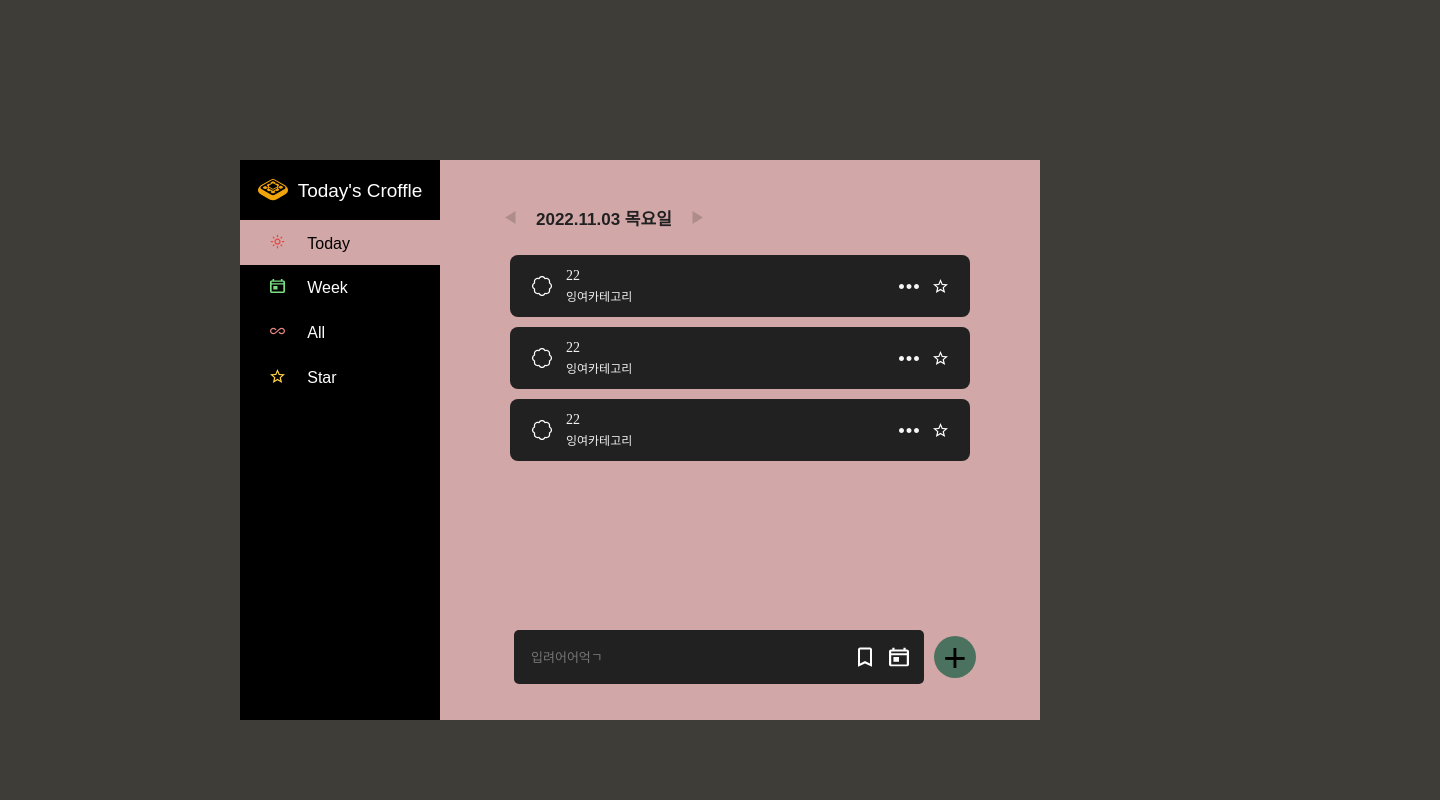
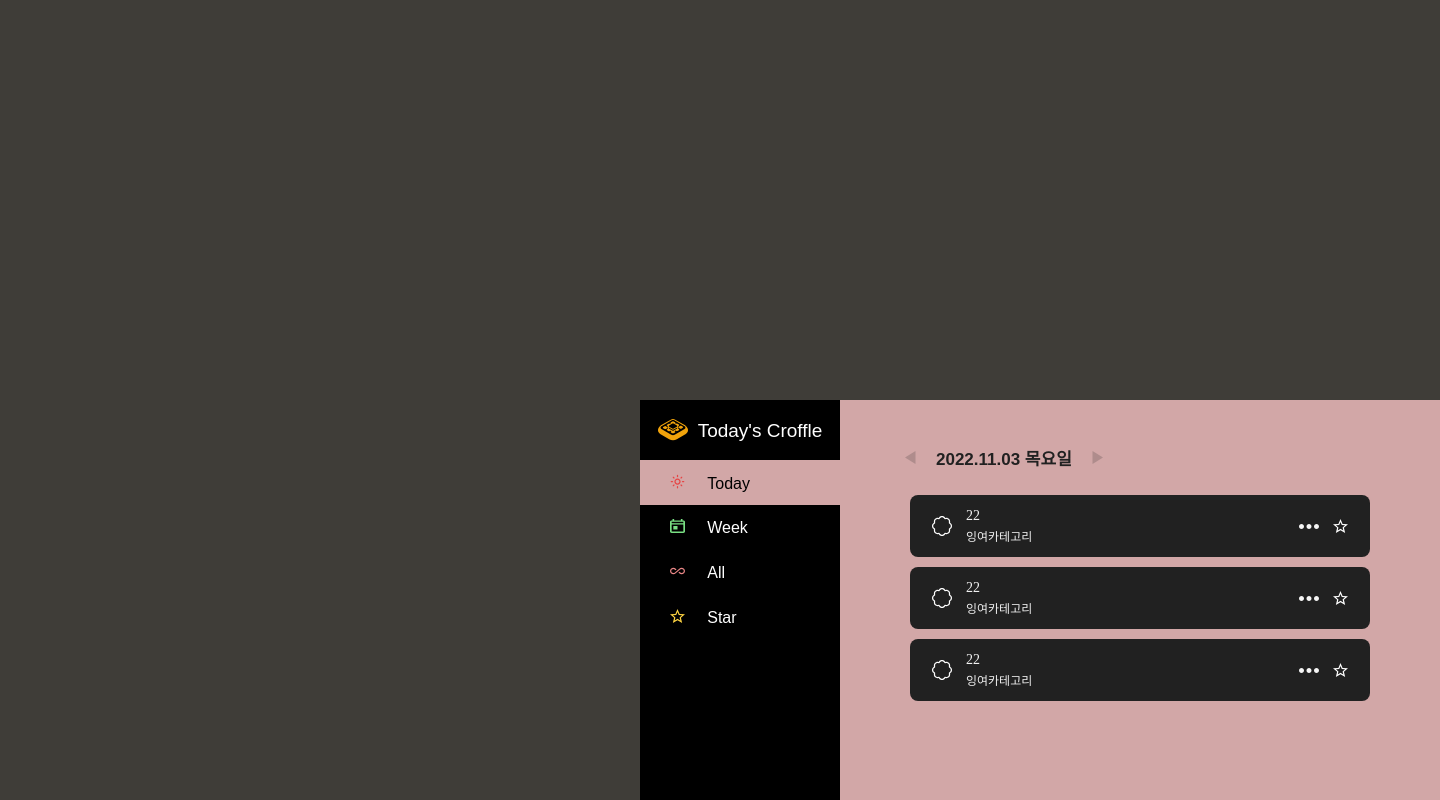
Before and after one commit to GDSC-Daejin/waffle-croffle-frontend, a React (Create React App) app: page / in a window 1280 px wide. Shown: the top 800 px of the page, 1440 px wide, since content can reach past the window. Built offline with nearby package versions, Linux system fonts and the light colour scheme.

Commit message:
:lipstick: todolist 화면 가운데 위치
position absolute 사용

```diff
--- a/src/AppStyle.js
+++ b/src/AppStyle.js
@@ -14,7 +14,9 @@
 `;
 
 export const TodaysCroffle = styled.div`
-  margin: 20% auto;
+  position: absolute;
+  top: 50%;
+  left: 50%;
   display: flex;
   height: 560px;
   justify-content: center;
```
